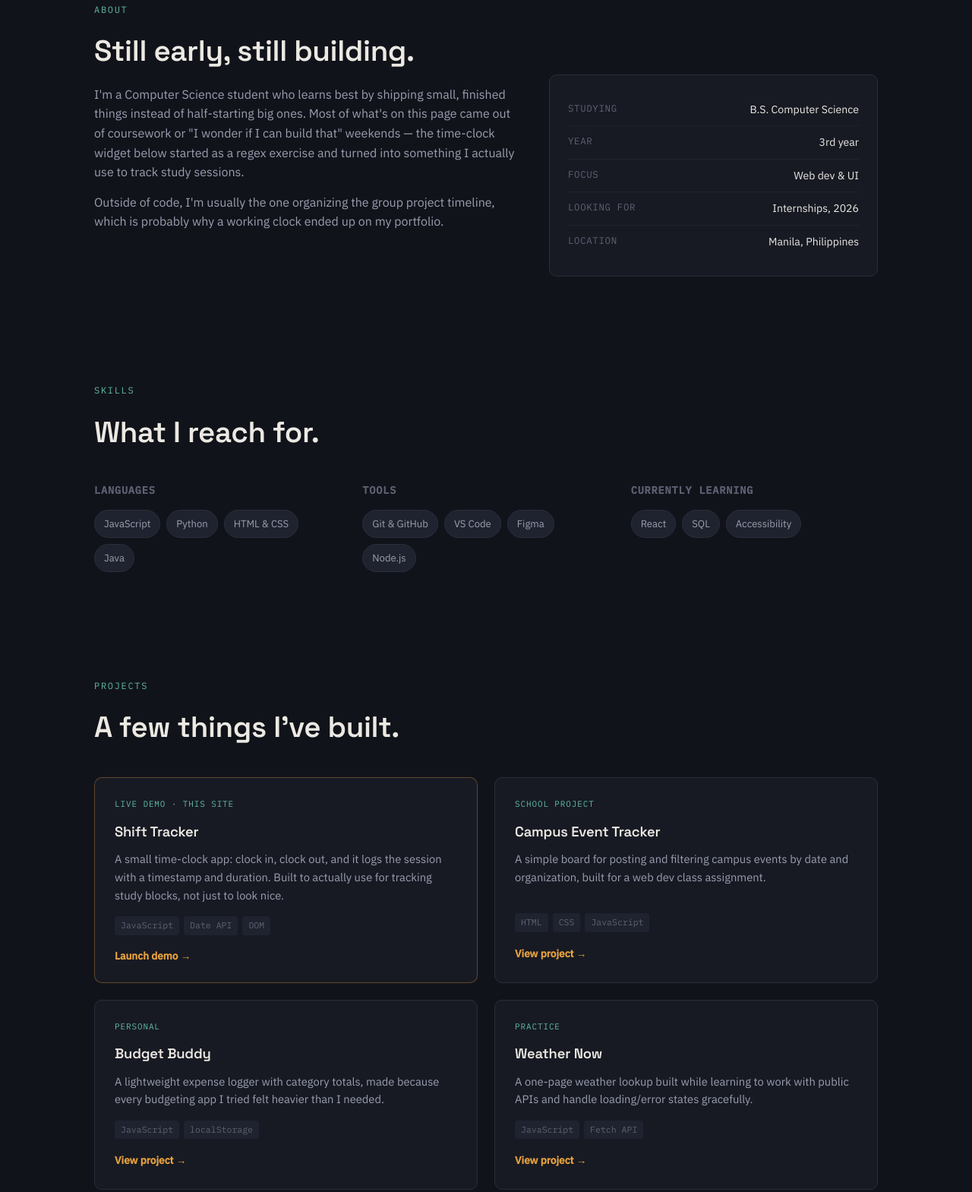
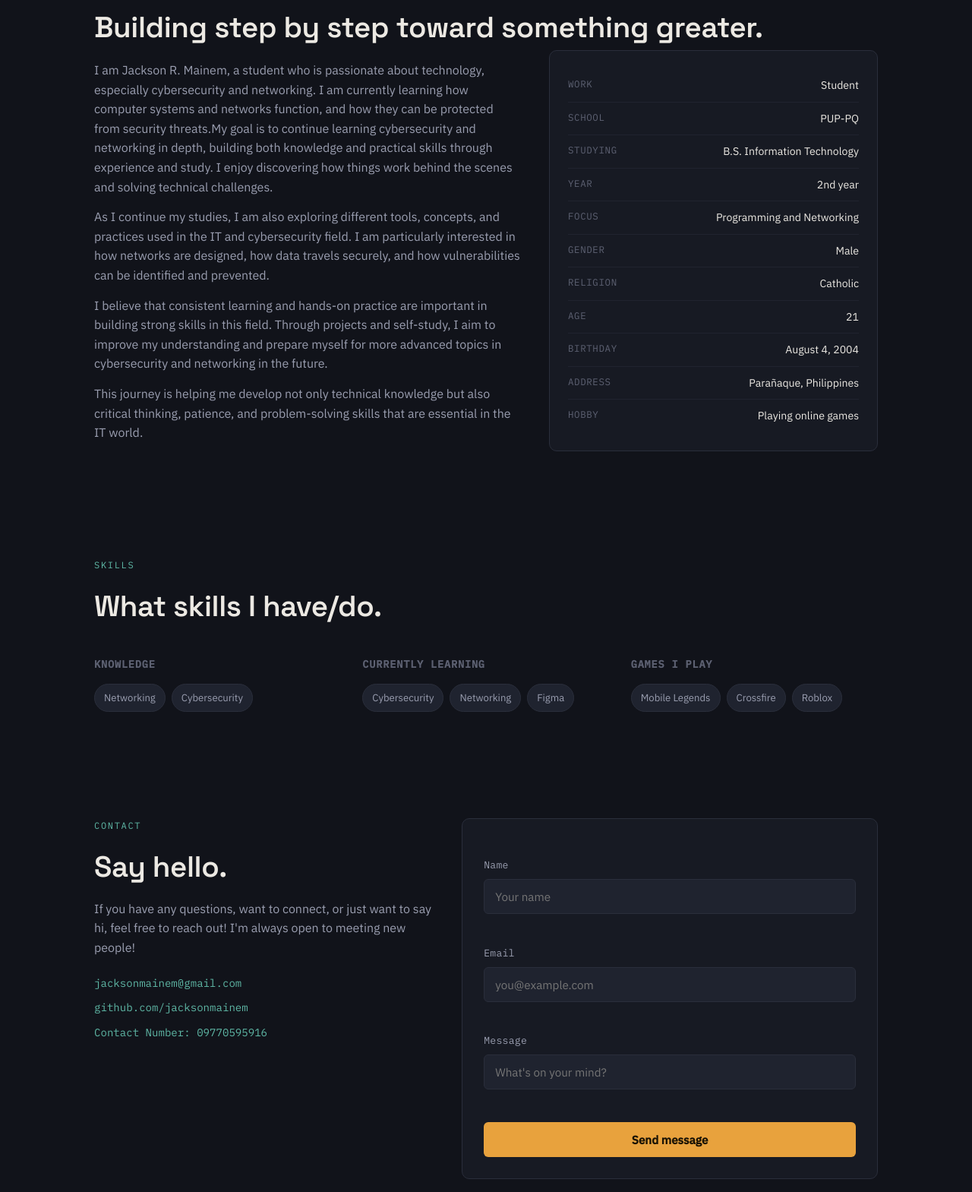
Before and after one commit to JacksonMainem/Portfolio, a plain HTML site: page index.html in a window 1280 px wide. Shown: the part 655-2224 px from the top of the page at 76% size. Drawn offline with Linux system fonts and the light colour scheme; sample sign-in values are in the browser's storage.

Commit message:
Update index.html

```diff
--- a/index.html
+++ b/index.html
@@ -3,7 +3,7 @@
 <head>
 <meta charset="UTF-8">
 <meta name="viewport" content="width=device-width, initial-scale=1.0">
-<title>Jordan Cruz · Portfolio</title>
+<title>Jackson Mainem's Portfolio</title>
 <link rel="preconnect" href="https://fonts.googleapis.com">
 <link href="https://fonts.googleapis.com/css2?family=Space+Grotesk:wght@500;600;700&family=IBM+Plex+Sans:wght@400;500&family=IBM+Plex+Mono:wght@400;500&display=swap" rel="stylesheet">
 <link rel="stylesheet" href="style.css">
@@ -26,11 +26,10 @@
 
 <!-- NAV -->
 <nav class="nav">
-  <a class="nav__brand" href="#top">Jordan<span>.</span></a>
+  <a class="nav__brand" href="#top">JM<span>.</span></a>
   <div class="nav__links">
     <a href="#about">About</a>
     <a href="#skills">Skills</a>
-    <a href="#projects">Projects</a>
     <a href="#contact">Contact</a>
   </div>
   <button class="nav__toggle" id="navToggle" aria-expanded="false" aria-controls="navMobile">Menu</button>
@@ -38,7 +37,6 @@
 <div class="nav__mobile" id="navMobile">
   <a href="#about">About</a>
   <a href="#skills">Skills</a>
-  <a href="#projects">Projects</a>
   <a href="#contact">Contact</a>
 </div>
 
@@ -48,16 +46,10 @@
   <section class="hero">
     <div>
       <p class="hero__greeting" id="heroGreeting">Good afternoon, you're looking at —</p>
-      <h1>Jordan Cruz<span>.</span></h1>
-      <p class="hero__role">Computer Science student · front-end leaning generalist</p>
-      <p class="hero__bio">
-        I build small, functional things — class projects, weekend tools,
-        the occasional over-engineered to-do app. This site doubles as one
-        of those things: the login you just used and the demo below are
-        both live code, not screenshots.
-      </p>
+      <h1>Jackson Mainem's Portfolio<span>.</span></h1>
+      <p class="hero__role">Bachelor of Science in Information Technology Student in Polytechnic University of the Philippines - Parañaque City Campus</p>
+
       <div class="hero__actions">
-        <a href="#projects" class="btn btn--accent">View projects</a>
         <a href="#contact" class="btn btn--ghost">Get in touch</a>
       </div>
     </div>
@@ -67,37 +59,56 @@
       <div class="hero__card-time" id="heroTime"></div>
       <div class="hero__card-date" id="heroDate"></div>
       <div class="hero__card-divider"></div>
-      <div class="hero__card-stat"><span>Status</span><b>Available for internships</b></div>
-      <div class="hero__card-stat"><span>Based in</span><b>Manila, PH</b></div>
+      <div class="hero__card-stat"><span>Status: </span><b>Online</b></div>
+      <div class="hero__card-stat"><span>From: </span><b>Parañaque, Philippines</b></div>
     </div>
   </section>
 
   <!-- ABOUT -->
   <section class="section" id="about">
     <span class="eyebrow">About</span>
-    <h2 class="title">Still early, still building.</h2>
+    <h2 class="title">Building step by step toward something greater.</h2>
     <div class="about-grid">
       <div>
         <p>
-          I'm a Computer Science student who learns best by shipping small,
-          finished things instead of half-starting big ones. Most of what's
-          on this page came out of coursework or "I wonder if I can build
-          that" weekends — the time-clock widget below started as a
-          regex exercise and turned into something I actually use to track
-          study sessions.
+          I am Jackson R. Mainem, a student who is passionate about technology,
+          especially cybersecurity and networking. I am currently learning how
+          computer systems and networks function, and how they can be protected
+          from security threats.My goal is to continue learning cybersecurity and
+          networking in depth, building both knowledge and practical skills
+          through experience and study. I enjoy discovering how things work behind
+          the scenes and solving technical challenges.
         </p>
         <p>
-          Outside of code, I'm usually the one organizing the group project
-          timeline, which is probably why a working clock ended up on my
-          portfolio.
+          As I continue my studies, I am also exploring different tools, concepts,
+          and practices used in the IT and cybersecurity field. I am particularly
+          interested in how networks are designed, how data travels securely, and
+          how vulnerabilities can be identified and prevented.
+        </p>
+        <p>
+          I believe that consistent learning and hands-on practice are important in
+          building strong skills in this field. Through projects and self-study,
+          I aim to improve my understanding and prepare myself for more advanced topics
+          in cybersecurity and networking in the future.
+        </p>
+        <p>
+          This journey is helping me develop not only technical knowledge but also
+          critical thinking, patience, and problem-solving skills that are essential
+          in the IT world.
         </p>
       </div>
       <ul class="facts">
-        <li><span>Studying</span><span>B.S. Computer Science</span></li>
-        <li><span>Year</span><span>3rd year</span></li>
-        <li><span>Focus</span><span>Web dev &amp; UI</span></li>
-        <li><span>Looking for</span><span>Internships, 2026</span></li>
-        <li><span>Location</span><span>Manila, Philippines</span></li>
+        <li><span>Work</span><span>Student</span></li>
+        <li><span>School</span><span>PUP-PQ</span></li>
+        <li><span>Studying</span><span>B.S. Information Technology</span></li>
+        <li><span>Year</span><span>2nd year</span></li>
+        <li><span>Focus</span><span>Programming and Networking</span></li>
+        <li><span>Gender</span><span>Male</span></li>
+        <li><span>Religion</span><span>Catholic</span></li>
+        <li><span>Age</span><span>21</span></li>
+        <li><span>Birthday</span><span>August 4, 2004</span></li>
+        <li><span>Address</span><span>Parañaque, Philippines</span></li>
+        <li><span>Hobby</span><span>Playing online games</span></li>
       </ul>
     </div>
   </section>
@@ -105,96 +116,31 @@
   <!-- SKILLS -->
   <section class="section section--tight" id="skills">
     <span class="eyebrow">Skills</span>
-    <h2 class="title">What I reach for.</h2>
+    <h2 class="title">What skills I have/do.</h2>
     <div class="skill-groups" style="margin-top: 36px;">
       <div class="skill-group">
-        <h3>Languages</h3>
+        <h3>Knowledge</h3>
         <div class="skill-tags">
-          <span class="skill-tag">JavaScript</span>
-          <span class="skill-tag">Python</span>
-          <span class="skill-tag">HTML &amp; CSS</span>
-          <span class="skill-tag">Java</span>
+          <span class="skill-tag">Networking</span>
+          <span class="skill-tag">Cybersecurity</span>
         </div>
       </div>
       <div class="skill-group">
-        <h3>Tools</h3>
+        <h3>Currently Learning</h3>
         <div class="skill-tags">
-          <span class="skill-tag">Git &amp; GitHub</span>
-          <span class="skill-tag">VS Code</span>
+          <span class="skill-tag">Cybersecurity</span>
+          <span class="skill-tag">Networking</span>
           <span class="skill-tag">Figma</span>
-          <span class="skill-tag">Node.js</span>
         </div>
       </div>
       <div class="skill-group">
-        <h3>Currently learning</h3>
+        <h3>Games I play</h3>
         <div class="skill-tags">
-          <span class="skill-tag">React</span>
-          <span class="skill-tag">SQL</span>
-          <span class="skill-tag">Accessibility</span>
+          <span class="skill-tag">Mobile Legends</span>
+          <span class="skill-tag">Crossfire</span>
+          <span class="skill-tag">Roblox</span>
         </div>
       </div>
-    </div>
-  </section>
-
-  <!-- PROJECTS -->
-  <section class="section" id="projects">
-    <span class="eyebrow">Projects</span>
-    <h2 class="title">A few things I've built.</h2>
-    <div class="project-grid" style="margin-top: 36px;">
-
-      <div class="project-card project-card--featured">
-        <span class="project-card__tag">Live demo · this site</span>
-        <h3>Shift Tracker</h3>
-        <p>
-          A small time-clock app: clock in, clock out, and it logs the
-          session with a timestamp and duration. Built to actually use
-          for tracking study blocks, not just to look nice.
-        </p>
-        <div class="project-card__stack">
-          <span>JavaScript</span><span>Date API</span><span>DOM</span>
-        </div>
-        <button class="project-card__link" id="openClockModal">Launch demo →</button>
-      </div>
-
-      <div class="project-card">
-        <span class="project-card__tag">School project</span>
-        <h3>Campus Event Tracker</h3>
-        <p>
-          A simple board for posting and filtering campus events by date
-          and organization, built for a web dev class assignment.
-        </p>
-        <div class="project-card__stack">
-          <span>HTML</span><span>CSS</span><span>JavaScript</span>
-        </div>
-        <a class="project-card__link" href="#">View project →</a>
-      </div>
-
-      <div class="project-card">
-        <span class="project-card__tag">Personal</span>
-        <h3>Budget Buddy</h3>
-        <p>
-          A lightweight expense logger with category totals, made because
-          every budgeting app I tried felt heavier than I needed.
-        </p>
-        <div class="project-card__stack">
-          <span>JavaScript</span><span>localStorage</span>
-        </div>
-        <a class="project-card__link" href="#">View project →</a>
-      </div>
-
-      <div class="project-card">
-        <span class="project-card__tag">Practice</span>
-        <h3>Weather Now</h3>
-        <p>
-          A one-page weather lookup built while learning to work with
-          public APIs and handle loading/error states gracefully.
-        </p>
-        <div class="project-card__stack">
-          <span>JavaScript</span><span>Fetch API</span>
-        </div>
-        <a class="project-card__link" href="#">View project →</a>
-      </div>
-
     </div>
   </section>
 
@@ -205,15 +151,12 @@
         <span class="eyebrow">Contact</span>
         <h2 class="title">Say hello.</h2>
         <p>
-          Open to internships, group project collaborators, or just
-          talking shop about a clean way to validate a form. The message
-          form is front-end only, so it won't actually send — but the
-          validation is real.
+          If you have any questions, want to connect, or just want to say hi, feel free to reach out! I'm always open to meeting new people!
         </p>
         <div class="contact-links">
-          <a href="mailto:jordan.cruz@example.com">jordan.cruz@example.com</a>
-          <a href="#">github.com/jordancruz</a>
-          <a href="#">linkedin.com/in/jordancruz</a>
+          <a href="mailto:jacksonmainem@gmail.com">jacksonmainem@gmail.com</a>
+          <a href="https://github.com/jacksonmainem" target="_blank" rel="noopener noreferrer">github.com/jacksonmainem</a>
+          <a href="tel:+639770595916">Contact Number: 09770595916</a>
         </div>
       </div>
 
```
